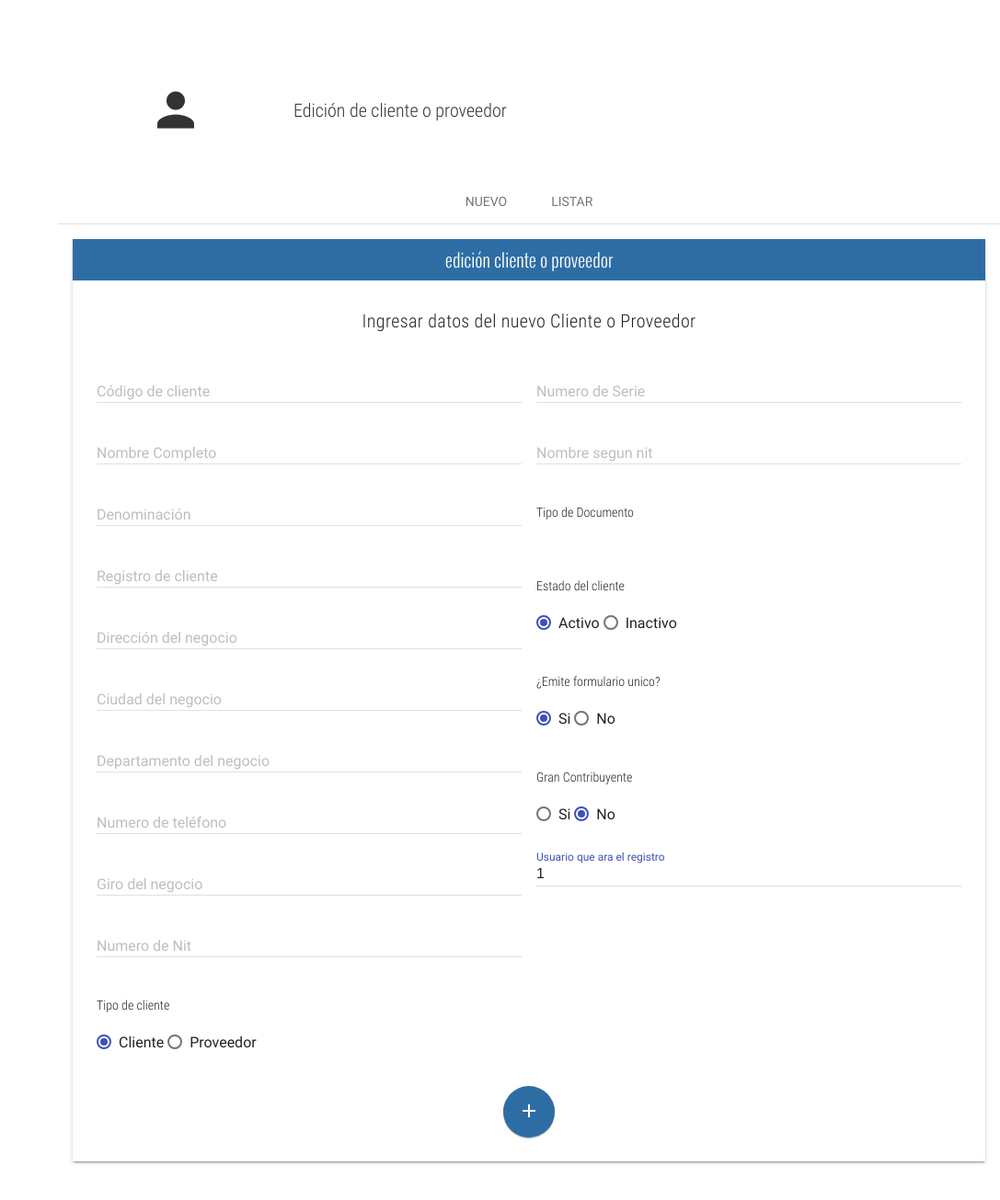
After one commit to mejiadev643/modulo-IVA-DISICOMP, a PHP site: template view/admin/editar-cliente-proveedor.php in a window 1280 px wide. The commit adds this page. Shown: the top 1305 px of the page at 92% size, without its empty margins (193-1280 px from the left). Run offline with PHP 8.4, Linux system fonts and the light colour scheme; the template is opened without the code that fills it, so the values that code supplies are empty; the visitor is signed in with stand-in values (Sample User, id 1); some libraries are stand-ins or nearby versions; some web fonts are replaced.

Commit message:
modulo de clientes y proveedores primer avance

```diff
--- /dev/null
+++ b/view/admin/editar-cliente-proveedor.php
@@ -0,0 +1,189 @@
+<?php
+date_default_timezone_set("America/El_Salvador");
+	$hora = date('H:i:s',time());
+	$fecha = date('Y-m-d', time());
+	$maquina = gethostname();
+?>
+	<!-- pageContent -->
+	<section class="full-width pageContent">
+		<section class="full-width header-well">
+			<div class="full-width header-well-icon">
+				<i class="zmdi zmdi-account"></i>
+			</div>
+			<div class="full-width header-well-text">
+				<p class="text-condensedLight">
+					Edición de cliente o proveedor
+				</p>
+			</div>
+		</section>
+		<div class="mdl-tabs mdl-js-ripple-effect">
+			<div class="mdl-tabs__tab-bar">
+			<a href="?c=ClienteProveedor&a=Crud" class="mdl-tabs__tab is-active">Nuevo</a>
+           <a href="?c=ClienteProveedor&a=Consultar" class="mdl-tabs__tab">Listar</a>
+			</div>
+			<div class="mdl-tabs__panel is-active" id="tabNewAdmin">
+				<div class="mdl-grid">
+					<div class="mdl-cell mdl-cell--4-col-phone mdl-cell--8-col-tablet mdl-cell--12-col-desktop">
+						<div class="full-width panel mdl-shadow--2dp">
+							<div class="full-width panel-tittle bg-primary text-center tittles">
+								edición cliente o proveedor
+							</div>
+							<div class="full-width panel-content">
+								<form action="?c=ClienteProveedor&a=Guardar" method="post">
+											<h5 class="text-condensedLight text-center">Ingresar datos del nuevo Cliente o Proveedor</h5>
+									<div class="mdl-grid">
+										<div class="mdl-cell mdl-cell--4-col-phone mdl-cell--8-col-tablet mdl-cell--6-col-desktop">
+										<input type="hidden" name="IDCLIENTE" value="<?php echo $clienteproveedor->IDCLIENTE; ?>" />
+											<div class="mdl-textfield mdl-js-textfield mdl-textfield--floating-label">
+												<input class="mdl-textfield__input" type="tel" pattern="[0-9]+" id="codigocliente" name="CODCLIENT" value="<?php echo $clienteproveedor->CODCLIENT; ?>" title="Digite código sin guión">
+												<label class="mdl-textfield__label" for="codigocliente">Código de cliente</label>
+												<span class="mdl-textfield__error">Numero de cliente invalido</span>
+											</div>
+											<div class="mdl-textfield mdl-js-textfield mdl-textfield--floating-label">
+												<input class="mdl-textfield__input" type="text" pattern="-?[A-Za-záéíóúÁÉÍÓÚ ]*(\.[0-9]+)?" id="NameAdmin" name="NOMBCLIENT" value="<?php echo $clienteproveedor->NOMBCLIENT; ?>" title="Digite su nombre completo">
+												<label class="mdl-textfield__label" for="NameAdmin">Nombre Completo</label>
+												<span class="mdl-textfield__error">Invalid name</span>
+											</div>
+											<div class="mdl-textfield mdl-js-textfield mdl-textfield--floating-label">
+												<input class="mdl-textfield__input" type="text" pattern="[A-Za-záéíóúÁÉÍÓÚ\ .]+" id="Denominacion" name="DENOMCLIENT" value="<?php echo $clienteproveedor->DENOMCLIENT; ?>" title="Digite la denominación">
+												<label class="mdl-textfield__label" for="Denominacion">Denominación</label>
+												<span class="mdl-textfield__error">Invalid Denominación</span>
+											</div>
+											<div class="mdl-textfield mdl-js-textfield mdl-textfield--floating-label">
+												<input class="mdl-textfield__input" type="tel" pattern="[0-9\-]+" id="registro" name="REGCLIENT" value="<?php echo $clienteproveedor->REGCLIENT; ?>" title="Digite registro de cliente">
+												<label class="mdl-textfield__label" for="registro">Registro de cliente</label>
+												<span class="mdl-textfield__error">Invalid registro</span>
+											</div>
+
+											<div class="mdl-textfield mdl-js-textfield mdl-textfield--floating-label">
+												<input class="mdl-textfield__input" type="text" pattern="[A-Za-záéíóúÁÉÍÓÚ\ .]+" id="direccion" name="DIRNEG" value="<?php echo $clienteproveedor->DIRNEG; ?>" title="Digite la dirección del negocio">
+												<label class="mdl-textfield__label" for="dirección">Dirección del negocio</label>
+												<span class="mdl-textfield__error">Invalid dirección del negocio</span>
+											</div>
+											<div class="mdl-textfield mdl-js-textfield mdl-textfield--floating-label">
+												<input class="mdl-textfield__input" type="text" pattern="-?[A-Za-záéíóúÁÉÍÓÚ ]*(\.[0-9]+)?" id="ciudad" name="CIUDAD" value="<?php echo $clienteproveedor->CIUDAD; ?>" title="Digite la ciudad del negocio">
+												<label class="mdl-textfield__label" for="ciudad">Ciudad del negocio</label>
+												<span class="mdl-textfield__error">Invalid ciudad del negocio</span>
+											</div>
+											<div class="mdl-textfield mdl-js-textfield mdl-textfield--floating-label">
+												<input class="mdl-textfield__input" type="text" pattern="-?[A-Za-záéíóúÁÉÍÓÚ ]*(\.[0-9]+)?" id="departamento" name="DEPTO" value="<?php echo $clienteproveedor->DEPTO; ?>" title="Digite el departamento del negocio">
+												<label class="mdl-textfield__label" for="departamento">Departamento del negocio</label>
+												<span class="mdl-textfield__error">Invalid departamento del negocio</span>
+											</div>
+											<div class="mdl-textfield mdl-js-textfield mdl-textfield--floating-label">
+												<input class="mdl-textfield__input" type="tel" id="telefono" name="TELEFONO" value="<?php echo $clienteproveedor->TELEFONO; ?>" pattern="[0-9\-]+" title="Digite su numero teléfono">
+												<label class="mdl-textfield__label" for="telefono">Numero de teléfono</label>
+												<span class="mdl-textfield__error">Invalid numero de teléfono</span>
+											</div>
+											<div class="mdl-textfield mdl-js-textfield mdl-textfield--floating-label">
+												<input class="mdl-textfield__input" type="text" id="giro" name="GIRONEG" value="<?php echo $clienteproveedor->GIRONEG; ?>" pattern="-?[A-Za-záéíóúÁÉÍÓÚ ]*(\.[0-9]+)?" title="Digite el giro de su negocio">
+												<label class="mdl-textfield__label" for="giro">Giro del negocio</label>
+												<span class="mdl-textfield__error">Invalid giro de negocio</span>
+											</div>
+											<div class="mdl-textfield mdl-js-textfield mdl-textfield--floating-label">
+												<input class="mdl-textfield__input" type="tel" pattern="[0-9]+" id="nit" name="NUMNIT" value="<?php echo $clienteproveedor->NUMNIT; ?>" title="Digite su numero de nit">
+												<label class="mdl-textfield__label" for="nit">Numero de Nit</label>
+												<span class="mdl-textfield__error">Invalid numero de nit</span>
+											</div>
+											<div class="mdl-textfield mdl-js-textfield mdl-textfield--floating-label">
+											<p class="text-condensedLight">Tipo de cliente</p>
+												<label class="mdl-radio mdl-js-radio mdl-js-ripple-effect" for="option-1">
+  													<input type="radio" id="option-1" class="mdl-radio__button" name="TIPOCLIENT" value="1" checked>
+  													<span class="mdl-radio__label">Cliente</span>
+												</label>
+												<label class="mdl-radio mdl-js-radio mdl-js-ripple-effect" for="option-2">
+  													<input type="radio" id="option-2" class="mdl-radio__button" name="TIPOCLIENT" value="2">
+  													<span class="mdl-radio__label">Proveedor</span>
+												</label>
+											</div>
+
+										</div>
+										<div class="mdl-cell mdl-cell--4-col-phone mdl-cell--8-col-tablet mdl-cell--6-col-desktop">
+
+
+
+
+											<div class="mdl-textfield mdl-js-textfield mdl-textfield--floating-label">
+												<input class="mdl-textfield__input" type="text"  id="serie" name="NUMSERIE"  pattern="-?[A-Za-záéíóúÁÉÍÓÚ0-9 ]*(\.[]+)?" title="Digite su numero de serie">
+												<label class="mdl-textfield__label" for="serie">Numero de Serie</label>
+												<span class="mdl-textfield__error">Invalid numero de serie</span>
+											</div>
+											<div class="mdl-textfield mdl-js-textfield mdl-textfield--floating-label">
+												<input class="mdl-textfield__input" type="text"  id="nombrenit" name="NOMBRENIT" pattern="-?[A-Za-záéíóúÁÉÍÓÚ ]*(\.[0-9]+)?" title="Digite su nombre segun nit">
+												<label class="mdl-textfield__label" for="nombrenit">Nombre segun nit</label>
+												<span class="mdl-textfield__error">Invalid nombre</span>
+											</div>
+											<div class="mdl-textfield mdl-js-textfield mdl-textfield--floating-label">
+											<p class="text-condensedLight">Tipo de Documento</p>
+											<?php foreach($this->model2->listarTipoVenta() as $r): ?>
+												<label class="mdl-radio mdl-js-radio mdl-js-ripple-effect" for="<?php echo $r->IDCODIGO; ?>">
+  													<input type="radio" id="<?php echo $r->IDCODIGO; ?>" class="mdl-radio__button" name="TIPODOCUCRFCOF" value="<?php echo $r->CODIGO; ?>">
+  													<span class="mdl-radio__label"><?php echo $r->NOMBRE; ?></span>
+												</label>
+												<?php endforeach; ?>
+											</div>
+											<div class="mdl-textfield mdl-js-textfield mdl-textfield--floating-label">
+											<p class="text-condensedLight">Estado del cliente</p>
+												<label class="mdl-radio mdl-js-radio mdl-js-ripple-effect" for="option-6">
+  													<input type="radio" id="option-6" class="mdl-radio__button" name="ESTADO" value="A" checked>
+  													<span class="mdl-radio__label">Activo</span>
+												</label>
+												<label class="mdl-radio mdl-js-radio mdl-js-ripple-effect" for="option-7">
+  													<input type="radio" id="option-7" class="mdl-radio__button" name="ESTADO" value="I">
+  													<span class="mdl-radio__label">Inactivo</span>
+												</label>
+											</div>
+
+											<div class="mdl-textfield mdl-js-textfield mdl-textfield--floating-label">
+											<p class="text-condensedLight">¿Emite formulario unico?</p>
+												<label class="mdl-radio mdl-js-radio mdl-js-ripple-effect" for="option-8">
+  													<input type="radio" id="option-8" class="mdl-radio__button" name="DOCUNICO" value="Si" checked>
+  													<span class="mdl-radio__label">Si</span>
+												</label>
+												<label class="mdl-radio mdl-js-radio mdl-js-ripple-effect" for="option-9">
+  													<input type="radio" id="option-9" class="mdl-radio__button" name="DOCUNICO" value="No">
+  													<span class="mdl-radio__label">No</span>
+												</label>
+											</div>
+											<div class="mdl-textfield mdl-js-textfield mdl-textfield--floating-label">
+											<p class="text-condensedLight">Gran Contribuyente</p>
+											<label class="mdl-radio mdl-js-radio mdl-js-ripple-effect" for="option-10">
+  													<input type="radio" id="option-10" class="mdl-radio__button" name="GRANCONTRIB" value="S">
+  													<span class="mdl-radio__label">Si</span>
+												</label>
+												<label class="mdl-radio mdl-js-radio mdl-js-ripple-effect" for="option-11">
+  													<input type="radio" id="option-11" class="mdl-radio__button" name="GRANCONTRIB" value="N" checked>
+  													<span class="mdl-radio__label">No</span>
+												</label>
+											</div>
+											<div class="mdl-textfield mdl-js-textfield mdl-textfield--floating-label">
+												<input class="mdl-textfield__input" type="text" pattern="-?[A-Za-záéíóúÁÉÍÓÚ0-9 ]*(\.[]+)?" id="usuario" name="USUARIO" title="Este es el usuario que ara el registro" value="<?php echo $_SESSION["USERID"]; ?>">
+												<label class="mdl-textfield__label" for="dirección">Usuario que ara el registro</label>
+												<span class="mdl-textfield__error">Invalid usuario</span>
+											</div>
+											<input type="hidden" name="FECHAOPE" value="<?php echo $fecha?>" />
+											<input type="hidden" name="MAQUINA" value="<?php echo $maquina ?>" />
+											<input type="hidden" name="HORA" value="<?php echo date("g:i a", strtotime($hora)) ?>" />
+
+
+
+											<!-- Faltan datos segun casillas de formularios -->
+
+										</div>
+									</div>
+									<p class="text-center">
+										<button class="mdl-button mdl-js-button mdl-button--fab mdl-js-ripple-effect mdl-button--colored bg-primary" id="btn-addAdmin" type="submit" name="registrar">
+											<i class="zmdi zmdi-plus"></i>
+										</button>
+										<div class="mdl-tooltip" for="btn-addAdmin">Add Administrator</div>
+									</p>
+								</form>
+							</div>
+						</div>
+					</div>
+				</div>
+			</div>
+			</div>
+	</section>
+</body>
+</html>
```
Also changed, not shown: controller/clienteproveedor.controller.php (+90 -22 lines), model/ClienteProveedor.php (+65 -0 lines), model/TipoVenta.php (added, +52 -0 lines), view/admin/consultar-cliente-proveedor.php (added, +60 -0 lines), view/admin/registro-cliente-proveedor.php (+103 -104 lines).
